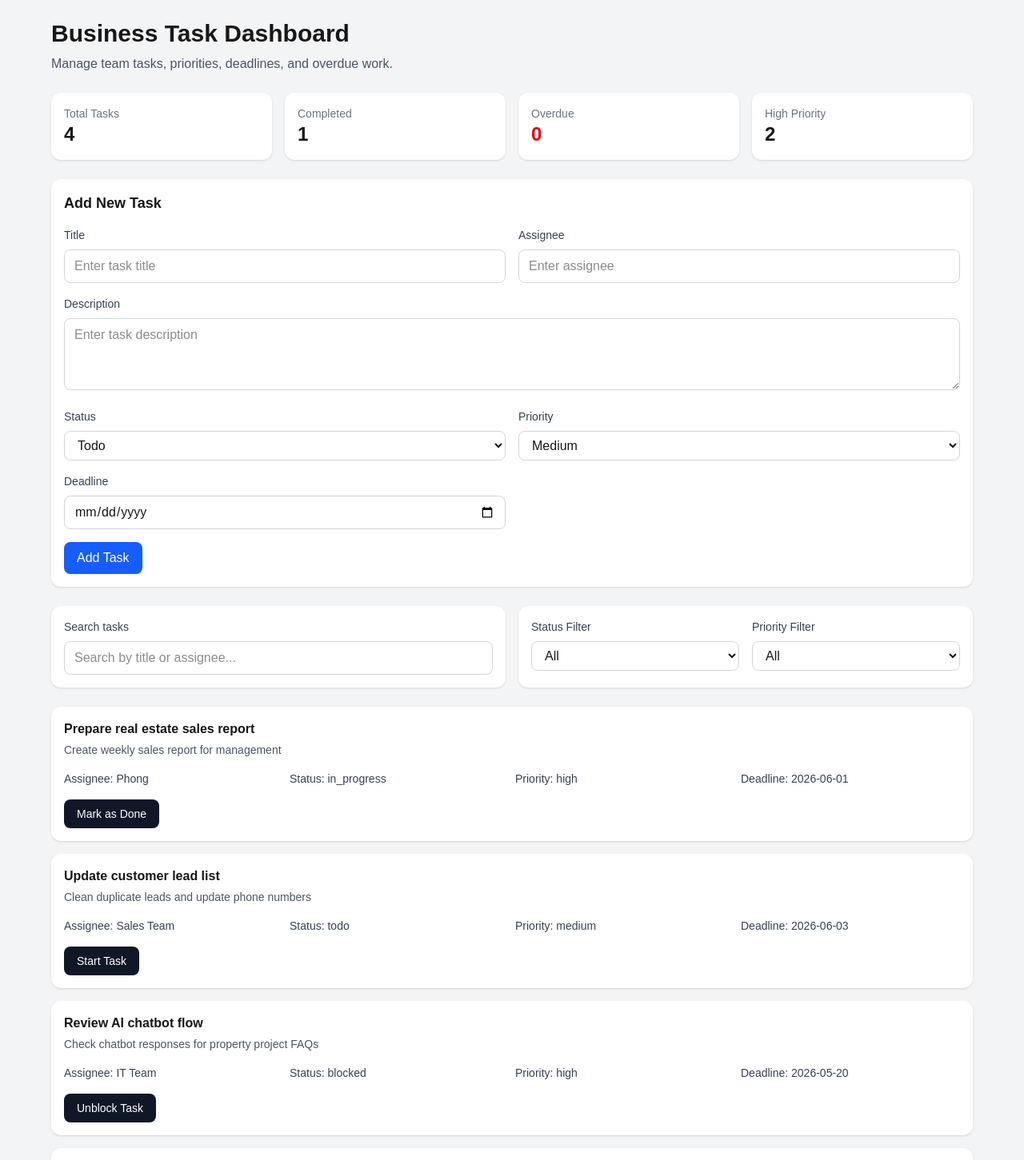
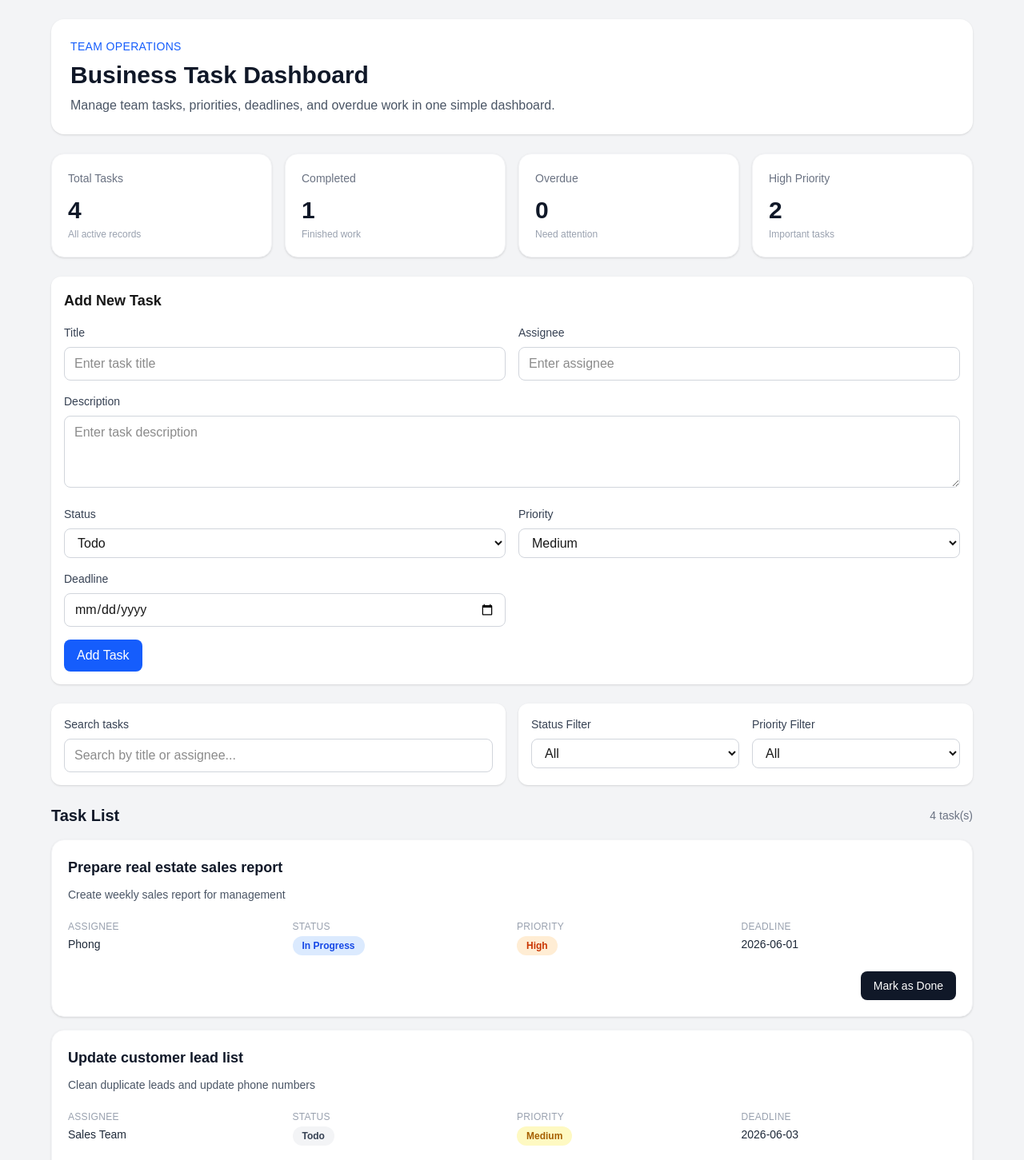
Before and after one commit to LeTruongAnh/business-task-dashboard-nextjs, a Next.js app: page / in a window 1280 px wide. Shown: the top 1451 px of the page at 80% size. Built offline with nearby package versions, Linux system fonts and the light colour scheme.

Commit message:
style improve dashboard UI and reponsive layout

```diff
--- a/app/page.tsx
+++ b/app/page.tsx
@@ -53,24 +53,29 @@ export default function Home() {
   );
 
   return (
-    <main className="min-h-screen bg-gray-100 p-6">
+    <main className="min-h-screen bg-gray-100 px-4 py-6 md:px-6 lg:px-8">
       <div className="mx-auto max-w-6xl space-y-6">
-        <div>
-          <h1 className="text-3xl font-bold">Business Task Dashboard</h1>
-          <p className="mt-2 text-gray-600">
-            Manage team tasks, priorities, deadlines, and overdue work.
+        <header className="rounded-2xl bg-white p-6 shadow-sm">
+          <p className="text-sm font-medium uppercase tracking-wide text-blue-600">
+            Team Operations
           </p>
-        </div>
+
+          <h1 className="mt-2 text-3xl font-bold text-gray-900">
+            Business Task Dashboard
+          </h1>
+
+          <p className="mt-2 max-w-2xl text-gray-600">
+            Manage team tasks, priorities, deadlines, and overdue work in one
+            simple dashboard.
+          </p>
+        </header>
 
         <DashboardCards tasks={tasks} />
 
         <TaskForm onAddTask={handleAddTask} />
 
-        <div className="grid gap-4 md:grid-cols-2">
-          <SearchBox
-            searchTerm={searchTerm}
-            onSearchChange={setSearchTerm}
-          />
+        <div className="grid gap-4 lg:grid-cols-2">
+          <SearchBox searchTerm={searchTerm} onSearchChange={setSearchTerm} />
 
           <TaskFilters
             statusFilter={statusFilter}
@@ -80,10 +85,7 @@ export default function Home() {
           />
         </div>
 
-        <TaskList
-          tasks={visibleTasks}
-          onUpdateStatus={handleUpdateStatus}
-        />
+        <TaskList tasks={visibleTasks} onUpdateStatus={handleUpdateStatus} />
       </div>
     </main>
   );
--- a/components/DashboardCards.tsx
+++ b/components/DashboardCards.tsx
@@ -8,27 +8,43 @@ interface DashboardCardsProps {
 export default function DashboardCards({ tasks }: DashboardCardsProps) {
   const summary = getTaskSummary(tasks);
 
+  const cards = [
+    {
+      label: "Total Tasks",
+      value: summary.total,
+      hint: "All active records",
+    },
+    {
+      label: "Completed",
+      value: summary.completed,
+      hint: "Finished work",
+    },
+    {
+      label: "Overdue",
+      value: summary.overdue,
+      hint: "Need attention",
+    },
+    {
+      label: "High Priority",
+      value: summary.highPriority,
+      hint: "Important tasks",
+    },
+  ];
+
   return (
-    <section className="grid gap-4 md:grid-cols-4">
-      <div className="rounded-xl bg-white p-4 shadow">
-        <p className="text-sm text-gray-500">Total Tasks</p>
-        <p className="text-2xl font-bold">{summary.total}</p>
-      </div>
-
-      <div className="rounded-xl bg-white p-4 shadow">
-        <p className="text-sm text-gray-500">Completed</p>
-        <p className="text-2xl font-bold">{summary.completed}</p>
-      </div>
-
-      <div className="rounded-xl bg-white p-4 shadow">
-        <p className="text-sm text-gray-500">Overdue</p>
-        <p className="text-2xl font-bold text-red-600">{summary.overdue}</p>
-      </div>
-
-      <div className="rounded-xl bg-white p-4 shadow">
-        <p className="text-sm text-gray-500">High Priority</p>
-        <p className="text-2xl font-bold">{summary.highPriority}</p>
-      </div>
+    <section className="grid gap-4 sm:grid-cols-2 lg:grid-cols-4">
+      {cards.map((card) => (
+        <div
+          key={card.label}
+          className="rounded-2xl border border-gray-100 bg-white p-5 shadow-sm"
+        >
+          <p className="text-sm font-medium text-gray-500">{card.label}</p>
+          <p className="mt-3 text-3xl font-bold text-gray-900">
+            {card.value}
+          </p>
+          <p className="mt-1 text-xs text-gray-400">{card.hint}</p>
+        </div>
+      ))}
     </section>
   );
 }
--- a/components/EmptyState.tsx
+++ b/components/EmptyState.tsx
@@ -0,0 +1,17 @@
+export default function EmptyState() {
+  return (
+    <div className="rounded-2xl border border-dashed border-gray-300 bg-white p-10 text-center shadow-sm">
+      <div className="mx-auto flex h-12 w-12 items-center justify-center rounded-full bg-gray-100">
+        <span className="text-xl">📋</span>
+      </div>
+
+      <h3 className="mt-4 text-lg font-semibold text-gray-900">
+        No tasks found
+      </h3>
+
+      <p className="mt-2 text-sm text-gray-500">
+        Try changing your search keyword or filter options.
+      </p>
+    </div>
+  );
+}
--- a/components/TaskCard.tsx
+++ b/components/TaskCard.tsx
@@ -1,5 +1,5 @@
 import { isOverdue } from "@/lib/taskUtils";
-import { Task, TaskStatus } from "@/types/task";
+import { Task, TaskPriority, TaskStatus } from "@/types/task";
 
 interface TaskCardProps {
   task: Task;
@@ -20,50 +20,126 @@ function getStatusButtonLabel(status: TaskStatus): string {
   return "Completed";
 }
 
+function getStatusLabel(status: TaskStatus): string {
+  const labels: Record<TaskStatus, string> = {
+    todo: "Todo",
+    in_progress: "In Progress",
+    done: "Done",
+    blocked: "Blocked",
+  };
+
+  return labels[status];
+}
+
+function getPriorityLabel(priority: TaskPriority): string {
+  const labels: Record<TaskPriority, string> = {
+    low: "Low",
+    medium: "Medium",
+    high: "High",
+  };
+
+  return labels[priority];
+}
+
+function getStatusBadgeClass(status: TaskStatus): string {
+  const classes: Record<TaskStatus, string> = {
+    todo: "bg-gray-100 text-gray-700",
+    in_progress: "bg-blue-100 text-blue-700",
+    done: "bg-green-100 text-green-700",
+    blocked: "bg-red-100 text-red-700",
+  };
+
+  return classes[status];
+}
+
+function getPriorityBadgeClass(priority: TaskPriority): string {
+  const classes: Record<TaskPriority, string> = {
+    low: "bg-slate-100 text-slate-700",
+    medium: "bg-yellow-100 text-yellow-700",
+    high: "bg-orange-100 text-orange-700",
+  };
+
+  return classes[priority];
+}
+
 export default function TaskCard({ task, onUpdateStatus }: TaskCardProps) {
   const overdue = isOverdue(task.deadline, task.status);
   const isDone = task.status === "done";
 
   return (
-    <article className="rounded-xl bg-white p-4 shadow">
-      <div className="flex items-start justify-between gap-4">
-        <div>
-          <h3 className="font-semibold">{task.title}</h3>
+    <article className="rounded-2xl border border-gray-100 bg-white p-5 shadow-sm transition hover:shadow-md">
+      <div className="flex flex-col gap-4 md:flex-row md:items-start md:justify-between">
+        <div className="space-y-2">
+          <h3 className="text-lg font-semibold text-gray-900">
+            {task.title}
+          </h3>
+
           {task.description && (
-            <p className="mt-1 text-sm text-gray-600">{task.description}</p>
+            <p className="text-sm leading-6 text-gray-600">
+              {task.description}
+            </p>
           )}
         </div>
 
         {overdue && (
-          <span className="rounded-full bg-red-100 px-3 py-1 text-xs font-medium text-red-700">
+          <span className="w-fit rounded-full bg-red-100 px-3 py-1 text-xs font-semibold text-red-700">
             Overdue
           </span>
         )}
       </div>
 
-      <div className="mt-4 grid gap-2 text-sm text-gray-700 md:grid-cols-4">
-        <p>
-          <span className="font-medium">Assignee:</span> {task.assignee}
+      <div className="mt-5 grid gap-3 text-sm md:grid-cols-2 lg:grid-cols-4">
+        <div>
+          <p className="text-xs uppercase tracking-wide text-gray-400">
+            Assignee
           </p>
-        <p>
-          <span className="font-medium">Status:</span> {task.status}
-        </p>
-        <p>
-          <span className="font-medium">Priority:</span> {task.priority}
-        </p>
-        <p>
-          <span className="font-medium">Deadline:</span> {task.deadline}
-        </p>
+          <p className="mt-1 font-medium text-gray-800">{task.assignee}</p>
         </div>
 
+        <div>
+          <p className="text-xs uppercase tracking-wide text-gray-400">
+            Status
+          </p>
+          <span
+            className={`mt-1 inline-flex rounded-full px-3 py-1 text-xs font-semibold ${getStatusBadgeClass(
+              task.status
+            )}`}
+          >
+            {getStatusLabel(task.status)}
+          </span>
+        </div>
+
+        <div>
+          <p className="text-xs uppercase tracking-wide text-gray-400">
+            Priority
+          </p>
+          <span
+            className={`mt-1 inline-flex rounded-full px-3 py-1 text-xs font-semibold ${getPriorityBadgeClass(
+              task.priority
+            )}`}
+          >
+            {getPriorityLabel(task.priority)}
+          </span>
+        </div>
+
+        <div>
+          <p className="text-xs uppercase tracking-wide text-gray-400">
+            Deadline
+          </p>
+          <p className="mt-1 font-medium text-gray-800">{task.deadline}</p>
+        </div>
+      </div>
+
+      <div className="mt-5 flex justify-end">
         <button
           type="button"
           disabled={isDone}
           onClick={() => onUpdateStatus(task.id, getNextStatus(task.status))}
-        className="mt-4 rounded-lg bg-gray-900 px-4 py-2 text-sm font-medium text-white hover:bg-gray-800 disabled:cursor-not-allowed disabled:bg-gray-300"
+          className="rounded-lg bg-gray-900 px-4 py-2 text-sm font-medium text-white transition hover:bg-gray-800 disabled:cursor-not-allowed disabled:bg-gray-300 disabled:text-gray-500"
         >
           {getStatusButtonLabel(task.status)}
         </button>
+      </div>
     </article>
   );
 }
--- a/components/TaskList.tsx
+++ b/components/TaskList.tsx
@@ -1,4 +1,5 @@
 import { Task, TaskStatus } from "@/types/task";
+import EmptyState from "./EmptyState";
 import TaskCard from "./TaskCard";
 
 interface TaskListProps {
@@ -8,15 +9,17 @@ interface TaskListProps {
 
 export default function TaskList({ tasks, onUpdateStatus }: TaskListProps) {
   if (tasks.length === 0) {
-    return (
-      <div className="rounded-xl bg-white p-6 text-center text-gray-500 shadow">
-        No tasks found.
-      </div>
-    );
+    return <EmptyState />;
   }
 
   return (
     <section className="space-y-4">
+      <div className="flex items-center justify-between">
+        <h2 className="text-xl font-semibold text-gray-900">Task List</h2>
+        <p className="text-sm text-gray-500">{tasks.length} task(s)</p>
+      </div>
+
+      <div className="space-y-4">
         {tasks.map((task) => (
           <TaskCard
             key={task.id}
@@ -24,6 +27,7 @@ export default function TaskList({ tasks, onUpdateStatus }: TaskListProps) {
             onUpdateStatus={onUpdateStatus}
           />
         ))}
+      </div>
     </section>
   );
 }
```
Lines whose indentation alone changed are shown as unchanged.
